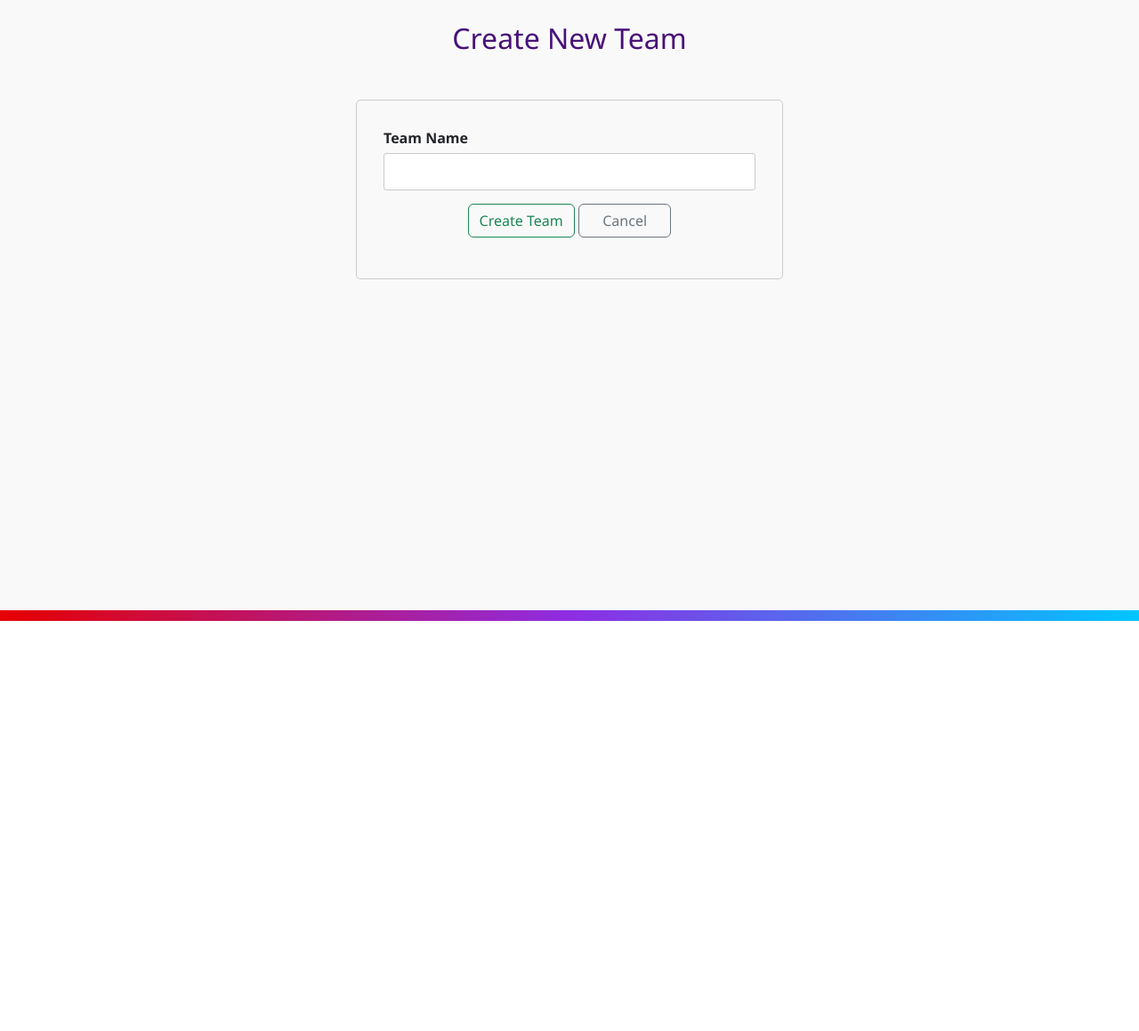
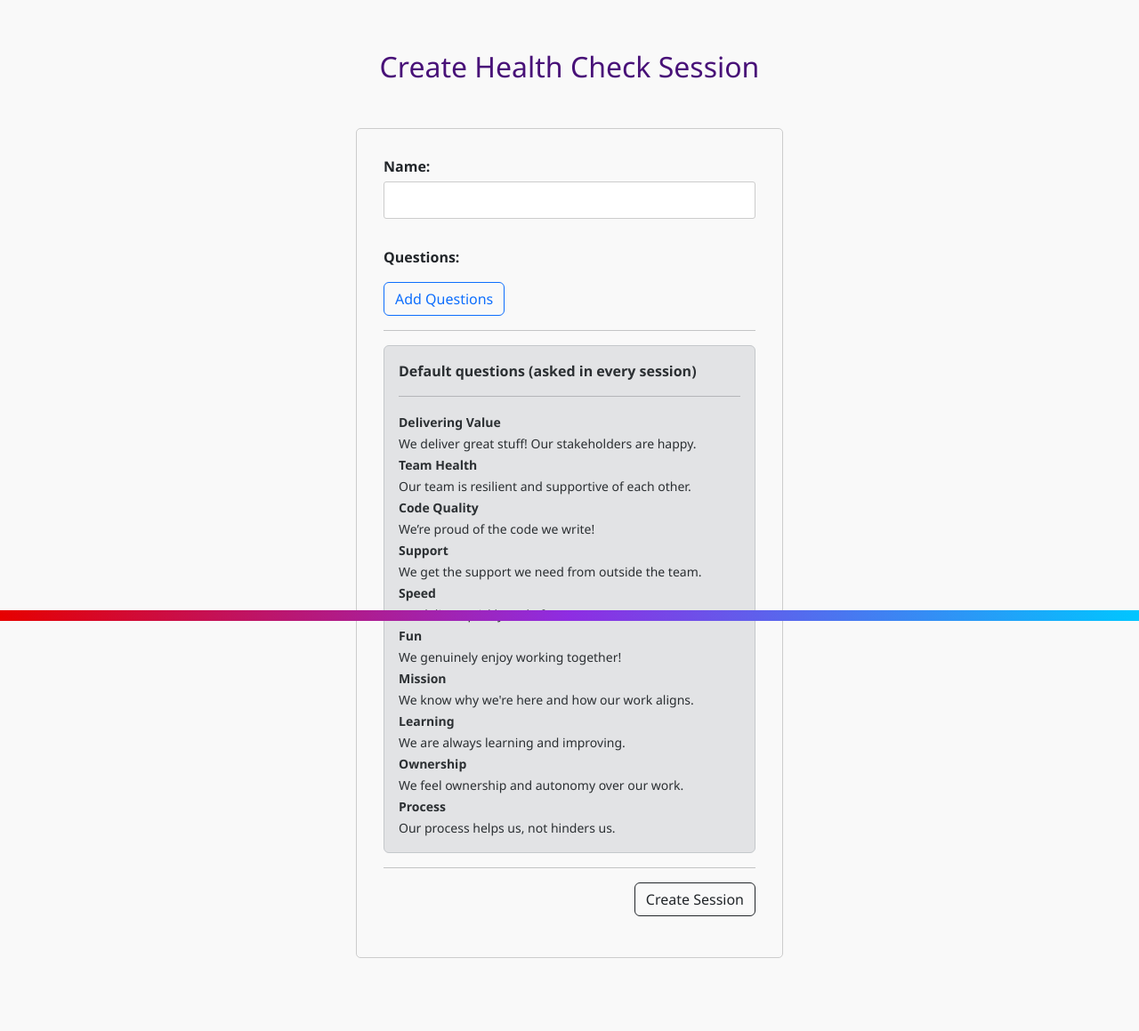
Before and after one commit to Vasil321/Software-Dev-Group-Project, a Django app: template sky/healthcheck/templates/create_team.html in a window 1280 px wide. Shown: the part 102-1261 px from the top of the page at 89% size. Before the commit the page ends 800 px from the top, so only its background shows below. Run offline with Django 5.2, Linux system fonts and the light colour scheme; the template is opened without the code that fills it: values that come from a table or form of the project are taken from there, others are empty; parts of the project's set-up code (start-up, migrations or seed data) failed here and were passed over.

Commit message:
Integrated with Vasil, Michal and Keerththani

```diff
--- a/sky/healthcheck/admin.py
+++ b/sky/healthcheck/admin.py
@@ -1,5 +1,5 @@
 from django.contrib import admin
-from .models import UserProfile, Team, Department, HealthCheckSession, Question, Response
+from .models import UserProfile, Team, Department, HealthCheckSession, Question, Response, Vote
 
 admin.site.register(UserProfile)
 admin.site.register(Team)
@@ -7,3 +7,4 @@ admin.site.register(Department)
 admin.site.register(HealthCheckSession)
 admin.site.register(Question)
 admin.site.register(Response)
+admin.site.register(Vote)
--- a/sky/healthcheck/forms.py
+++ b/sky/healthcheck/forms.py
@@ -2,7 +2,7 @@ from django import forms
 from django.contrib.auth.models import User
 from django.contrib.auth.forms import PasswordChangeForm
 from django.contrib.auth.password_validation import validate_password
-from .models import UserProfile, Team, Department, Question, Response, HealthCheckSession
+from .models import UserProfile, Question, Response, HealthCheckSession
 
 '''
 UserRegistrationForm is used to register a new user.
@@ -37,6 +37,10 @@ UserSettingsForm is used to update the user's first name, last name and email.
 It extends the built-in ModelForm class.
 '''
 class UserSettingsForm(forms.ModelForm):
+    first_name = forms.CharField(max_length=30, required=True, label="First Name")
+    last_name = forms.CharField(max_length=30, required=True, label="Last Name")
+    email = forms.EmailField(required=True, label="Email")
+
     class Meta:
         model = User
         fields = ['first_name', 'last_name', 'email']
@@ -47,9 +51,20 @@ UserUpdateForm is used to update the user's first name, last name and email, onl
 It extends the built-in ModelForm class.
 '''
 class UserUpdateForm(forms.ModelForm):
+    first_name = forms.CharField(max_length=30, required=True, label="First Name")
+    last_name = forms.CharField(max_length=30, required=True, label="Last Name")
+    email = forms.EmailField(required=True, label="Email")
+    role = forms.ChoiceField(choices=UserProfile.ROLE_CHOICES, required=True, label="Role")
+
     class Meta:
         model = User
-        fields = ['first_name', 'last_name', 'email']
+        fields = ['first_name', 'last_name', 'email', 'role']
+
+    def __init__(self, *args, **kwargs):
+        role_initial = kwargs.pop('role_initial', None)
+        super(UserUpdateForm, self).__init__(*args, **kwargs)
+        if role_initial:
+            self.fields['role'].initial = role_initial
 
 
 '''
--- a/sky/healthcheck/models.py
+++ b/sky/healthcheck/models.py
@@ -94,3 +94,14 @@ class HealthCheckSession(models.Model):
 
     def __str__(self):
         return self.name
+
+
+class Vote(models.Model):
+    user = models.ForeignKey(User, on_delete=models.CASCADE)  # Who voted
+    session = models.ForeignKey('HealthCheckSession', on_delete=models.CASCADE)  # Which session
+    team = models.ForeignKey('Team', on_delete=models.CASCADE)  # Which team
+    vote_value = models.IntegerField()  # The actual vote (e.g. 1–10 scale)
+    created_at = models.DateTimeField(auto_now_add=True)  # Timestamp
+
+    def __str__(self):
+        return f"{self.user.username} voted {self.vote_value} for {self.team.name} in {self.session.name}"
--- a/sky/healthcheck/templates/create_team.html
+++ b/sky/healthcheck/templates/create_team.html
@@ -1,25 +1,34 @@
+
 {% extends 'base.html' %}
-{% block title %}Create Team{% endblock %}
+{% block title %}Create Session{% endblock %}
+
 {% block content %}
-<h2>Create New Team</h2>
-<form method="POST">
+<div class="content-wrapper">
+  <h2>Create Health Check Session</h2>
+  <form method="post">
+
     {% csrf_token %}
-    <div class="form-group">
-        {% if user.userprofile.role == 'Admin' %}
-            <label for="leader">Team Leader</label>
-            <select name="leader" id="leader" class="form-control">
-                {% for user in users %}
-                    <option value="{{ user.id }}">{{ user.first_name }} {{ user.last_name }}</option>
-                {% endfor %}
-            </select>
-        {% endif %}
-
-        <label for="name">Team Name</label>
-        <input type="text" name="name" id="name" class="form-control" maxlength="30" required>
+    {{ form.as_p }}
+    <a href="{% url 'add_question' %}" class="btn btn-outline-primary">Add Questions</a>
+    <hr/>
+    <div class="alert alert-secondary"><b>Default questions (asked in every session)</b><br/>
+    <hr/>
+        <small><b>Delivering Value</b> <br/>We deliver great stuff! Our stakeholders are happy.<br/>
+        <b>Team Health</b> <br/>Our team is resilient and supportive of each other.<br/>
+        <b>Code Quality</b> <br/>We’re proud of the code we write!<br/>
+        <b>Support</b> <br/>We get the support we need from outside the team.<br/>
+        <b>Speed</b> <br/>We deliver quickly and often.<br/>
+        <b>Fun</b> <br/>We genuinely enjoy working together!<br/>
+        <b>Mission</b> <br/>We know why we're here and how our work aligns.<br/>
+        <b>Learning</b> <br/>We are always learning and improving.<br/>
+        <b>Ownership</b> <br/> We feel ownership and autonomy over our work.<br/>
+        <b>Process</b> <br/>Our process helps us, not hinders us.
+    </small>
     </div>
-    <div class="mb-3 text-center">
-        <button type="submit" class="btn btn-outline-success w-35">Create Team</button>
-        <a href="{% url 'dashboard' %}" class="btn btn-outline-secondary w-25">Cancel</a>
-    </div>
+    <hr/>
+    <p align="right">
+    <button type="submit" class="btn btn-outline-dark">Create Session</button>
+    </p>
 </form>
+</div>
 {% endblock %}
--- a/sky/healthcheck/templates/team_progress.html
+++ b/sky/healthcheck/templates/team_progress.html
@@ -1,4 +1,4 @@
-{% extends 'main.html' %}
+{% extends 'base.html' %}
 
 {% block content %}
 <h2>Team Progress Report</h2>
@@ -22,6 +22,6 @@
     {% endfor %}
     </ul>
 {% else %}
-    <p>No votes found for the selected team.</p>
+    <p align="center">No votes found for the selected team.</p>
 {% endif %}
 {% endblock %}
--- a/sky/healthcheck/templates/vote_analysis.html
+++ b/sky/healthcheck/templates/vote_analysis.html
@@ -1,5 +1,4 @@
-
-{% extends 'main.html' %}
+{% extends 'base.html' %}
 
 {% block content %}
 <h2>Vote Analysis Chart</h2>
```
Also changed, not shown: sky/healthcheck/templates/dashboard.html (+26 -14 lines), sky/healthcheck/views.py (+10 -5 lines), sky/db.sqlite3, sky/healthcheck/migrations/0001_initial.py, sky/healthcheck/migrations/0002_department.py (deleted), sky/healthcheck/migrations/0003_question_healthchecksession_response.py (deleted).
